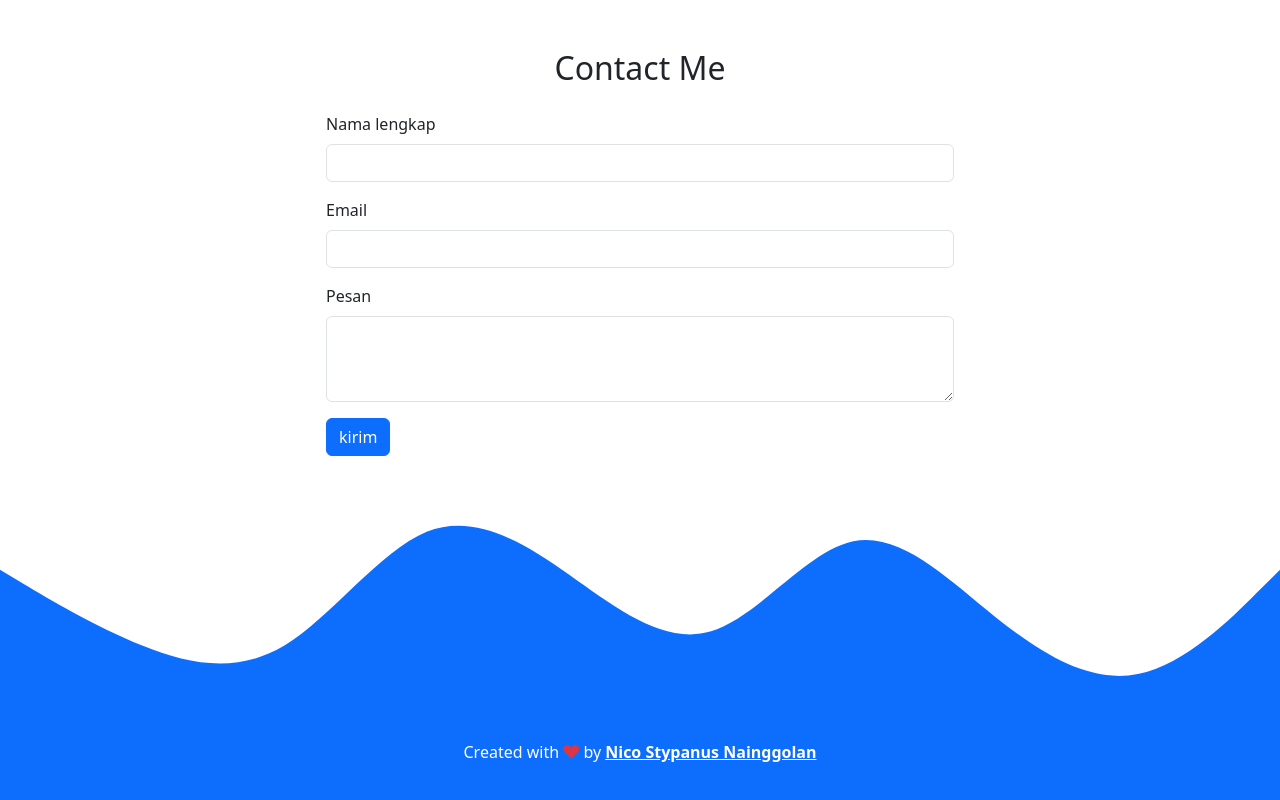
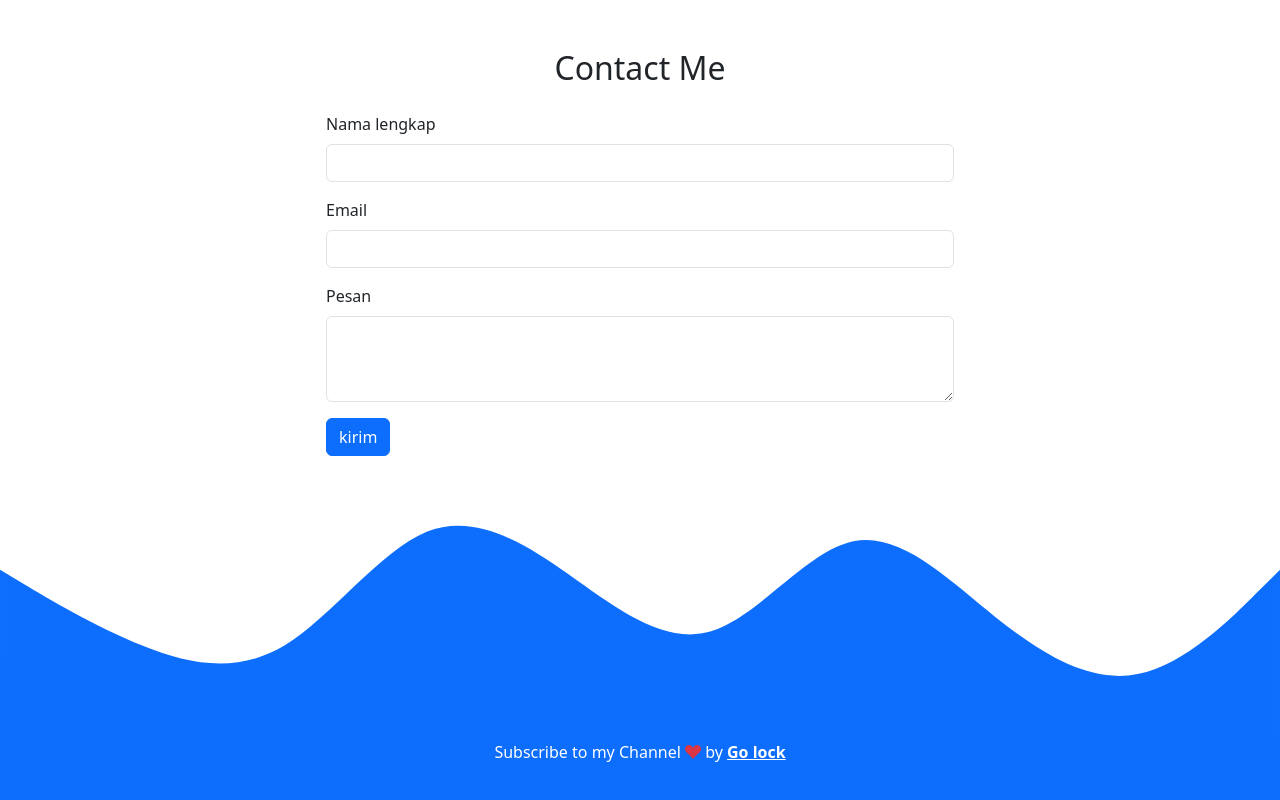
Before and after one commit to Nico-Nainggolan/Nico-Nainggolan.github.io, a plain HTML site: page index.html in a window 1280 px wide. Shown: the part 2282-3082 px from the top of the page. Drawn offline with nearby package versions, Linux system fonts and the light colour scheme.

Commit message:
mengubah link

```diff
--- a/index.html
+++ b/index.html
@@ -155,10 +155,12 @@
     <svg xmlns="http://www.w3.org/2000/svg" viewBox="0 0 1440 320"><path fill="#0d6efd" fill-opacity="1" d="M0,128L26.7,144C53.3,160,107,192,160,213.3C213.3,235,267,245,320,213.3C373.3,181,427,107,480,85.3C533.3,64,587,96,640,133.3C693.3,171,747,213,800,197.3C853.3,181,907,107,960,96C1013.3,85,1067,139,1120,181.3C1173.3,224,1227,256,1280,245.3C1333.3,235,1387,181,1413,154.7L1440,128L1440,320L1413.3,320C1386.7,320,1333,320,1280,320C1226.7,320,1173,320,1120,320C1066.7,320,1013,320,960,320C906.7,320,853,320,800,320C746.7,320,693,320,640,320C586.7,320,533,320,480,320C426.7,320,373,320,320,320C266.7,320,213,320,160,320C106.7,320,53,320,27,320L0,320Z"></path></svg>
     </section>
     <!-- AKHIR CONTACT -->
+
     <!-- Footer -->
     <footer class="bg-primary text-white text-center pb-5">
-      <p>Created with <i class="bi bi-suit-heart-fill text-danger"></i> by <a href="https://www.instagram.com/nico_stypanus_nainggolan/ " class="text-white fw-bold">Nico Stypanus Nainggolan</a></p>
+      <p>Subscribe to my Channel <i class="bi bi-suit-heart-fill text-danger"></i> by <a href="https://www.youtube.com/channel/UCpIzXcMnwu132WmLXyuq87Q" class="text-white fw-bold">Go lock</a></p>
     </footer>
+
     <!-- Akhir Footer -->
     <script src="https://cdn.jsdelivr.net/npm/bootstrap@5.3.0-alpha3/dist/js/bootstrap.bundle.min.js" integrity="sha384-ENjdO4Dr2bkBIFxQpeoTz1HIcje39Wm4jDKdf19U8gI4ddQ3GYNS7NTKfAdVQSZe" crossorigin="anonymous"></script>
 
```
